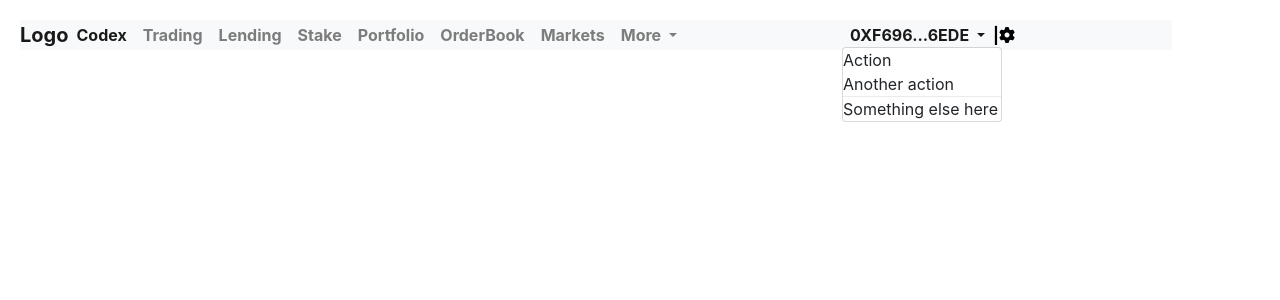
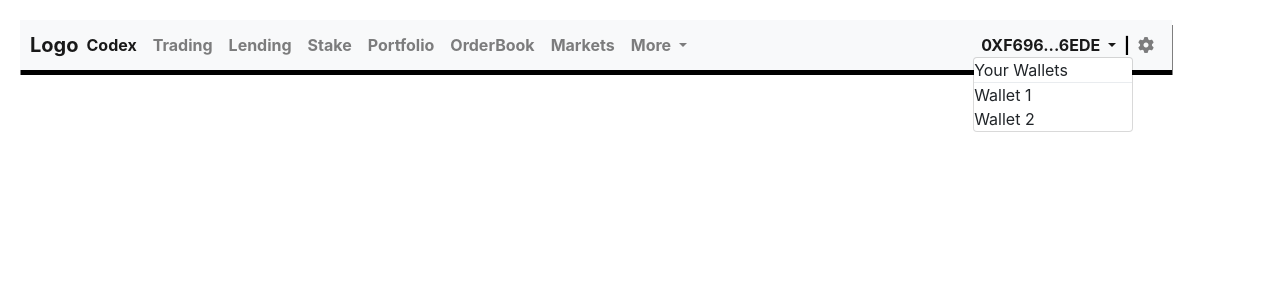
Before and after one commit to farjanaHuq/VUE-Navbar, a Vue app in the folder project-navbar/: page / in a window 1280 px wide. Both pictures are taken after a click on the button "0XF696...6EDE". Shown: the top 300 px of the page. Built offline with nearby package versions, Linux system fonts and the light colour scheme.

Commit message:
nav bar initial feature complete

```diff
--- a/project-navbar/src/components/Navbar.vue
+++ b/project-navbar/src/components/Navbar.vue
@@ -1,6 +1,6 @@
 
 <template>
-    <div class="container-fluid">
+    <div class="container-fluid" style="background-color:blue height: 250px width: 100%">
         <nav class="navbar navbar-expand-lg navbar-light bg-light">
         <a class="navbar-brand" href="#">Logo</a>
         <button class="navbar-toggler" type="button" data-toggle="collapse" data-target="#navbarSupportedContent" aria-controls="navbarSupportedContent" aria-expanded="false" aria-label="Toggle navigation">
@@ -42,23 +42,28 @@
                 </div>
             </li>
             </ul>
-            <ul class="navbar-nav mr-auto" style="inline-block">
-              <li class="nav-item dropdown list-unstyled">
+            <div class="w3-bar">
+              <ul class="navbar-nav mr-auto list-unstyled justify-content-end">
+                <li class="nav-item dropdown ">
                   <a class="nav-link dropdown-toggle" href="#" id="navbarDropdown" role="button" data-toggle="dropdown" aria-haspopup="true" aria-expanded="false">0XF696...6EDE
                   </a>
                   <div class="dropdown-menu" aria-labelledby="navbarDropdown">
                       <div>
-                      <a class="dropdown-item" href="#">Action</a>
+                        <a class="dropdown-item" href="#">Your Wallets</a>
                       </div>
-                    <a class="dropdown-item" href="#">Another action</a>
                           <div class="dropdown-divider"></div>
-                    <a class="dropdown-item" href="#">Something else here</a>
+                      <a class="dropdown-item" href="#">Wallet 1</a>
+
+                      <a class="dropdown-item" href="#">Wallet 2 </a>
                   </div>
                 </li>
-               <li class="list-unstyled" style="color:gray font-weight:light"> | </li>
-               <div></div>
-               <li class="list-unstyled"> <i class="fa fa-cog" ></i></li>
+                <li style="color:gray font-weight:light padding-right: 2px"> | </li>
+
+                <li class="nav-item"><a class="nav-link" href="#"> <i class="fa fa-cog" ></i></a>
+
+                </li>
               </ul>
+            </div>
         </div>
         </nav>
     </div>
@@ -84,21 +89,18 @@ body {
   color: #000;
   font-weight: bold;
 }
-.container {
-  max-width: 100%;
-  margin: 0px auto;
-  overflow: auto;
-  max-height: 100px;
-  /* border: 1px solid steelblue; */
-  /* padding: 5px; */
-  background-color: #000;
-}
 .navbar{
      max-width: 90%;
      max-height:80px;
      margin: 20px;
      color: #000;
+     background-color: fff;
      font-weight: bold;
+     padding: 10px;
+     box-shadow: 0.5px 5px ;
+}
+.navbar-toggler{
+  background-color: blue !important;
 }
 .btn {
   display: inline-block;
```
Lines whose indentation alone changed are shown as unchanged.
